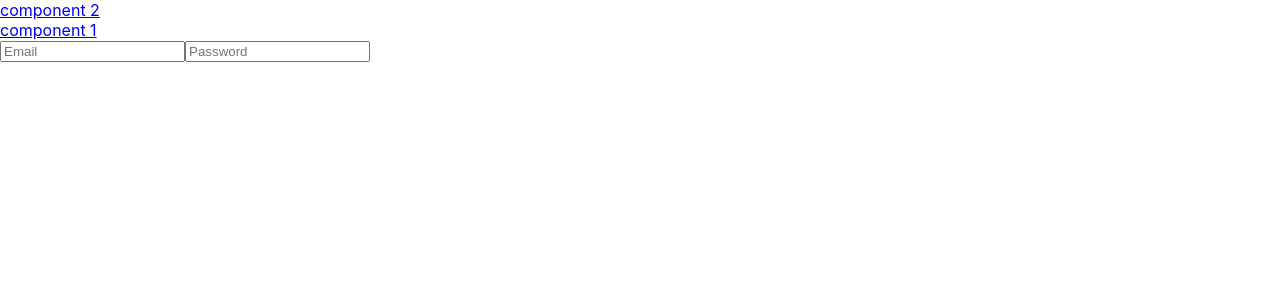
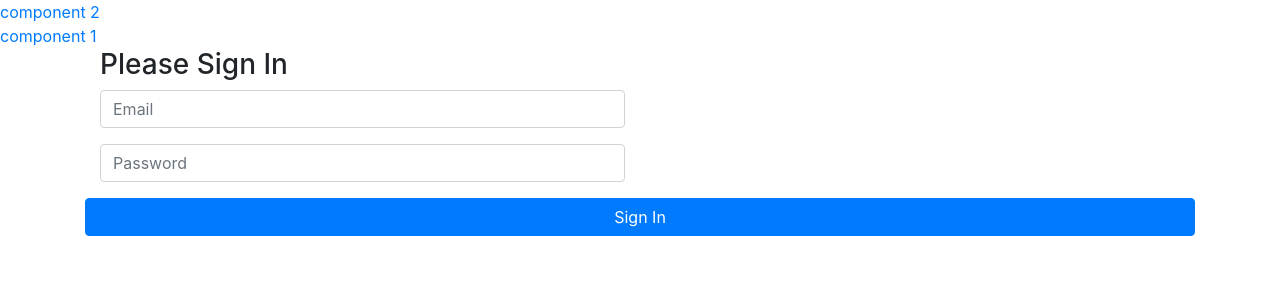
Before and after one commit to RaedShihab/carRental, a React (Create React App) app in the folder my-app/: page /com2 in a window 1280 px wide. Shown: the top 300 px of the page. Built offline with nearby package versions, Linux system fonts and the light colour scheme.

Commit message:
user register done1

```diff
--- a/my-app/public/index.html
+++ b/my-app/public/index.html
@@ -5,9 +5,13 @@
     <link rel="manifest" href="%PUBLIC_URL%/manifest.json" />
 
     <title>React App</title>
+    <link rel="stylesheet" href="https://maxcdn.bootstrapcdn.com/bootstrap/4.0.0/css/bootstrap.min.css" integrity="sha384-Gn5384xqQ1aoWXA+058RXPxPg6fy4IWvTNh0E263XmFcJlSAwiGgFAW/dAiS6JXm" crossorigin="anonymous">
   </head>
   <body>
 
     <div id="root"></div>
+    <script src="https://code.jquery.com/jquery-3.2.1.slim.min.js" integrity="sha384-KJ3o2DKtIkvYIK3UENzmM7KCkRr/rE9/Qpg6aAZGJwFDMVNA/GpGFF93hXpG5KkN" crossorigin="anonymous"></script>
+<script src="https://cdnjs.cloudflare.com/ajax/libs/popper.js/1.12.9/umd/popper.min.js" integrity="sha384-ApNbgh9B+Y1QKtv3Rn7W3mgPxhU9K/ScQsAP7hUibX39j7fakFPskvXusvfa0b4Q" crossorigin="anonymous"></script>
+<script src="https://maxcdn.bootstrapcdn.com/bootstrap/4.0.0/js/bootstrap.min.js" integrity="sha384-JZR6Spejh4U02d8jOt6vLEHfe/JQGiRRSQQxSfFWpi1MquVdAyjUar5+76PVCmYl" crossorigin="anonymous"></script>
   </body>
 </html>
--- a/my-app/routes/userRoute.js
+++ b/my-app/routes/userRoute.js
@@ -56,6 +56,7 @@
  })
 
  router.post('/login', (req, res) => {
+
     Ragister.findOne({
         where: {
             email : req.body.email
@@ -68,13 +69,17 @@
                 expiresIn: 1440
             })
             res.send(token)
+            console.log('success login')
         }
             } else {
                 res.status(400).json({error: "User does not exsist"})
+                console.log('failed login')
             }
         })
         .catch(err => {
             res.status(400).json({error: err})
+
+
         })
 
  })
--- a/my-app/src/component2.js
+++ b/my-app/src/component2.js
@@ -13,13 +13,10 @@
   RegistData(e) {
     e.preventDefault();
     var body = {
-      firstname: this.state.firstname,
-      lastname: this.state.lastname,
-      password: this.state.password,
       email: this.state.email,
-      phonenumber: this.state.phonenumber
+      password: this.state.password
     }
-    fetch('http://localhost:3001/user/add', {
+    fetch('http://localhost:3001/user/login', {
       method: 'POST',
       headers: { "Content-Type": "application/json" },
       body: JSON.stringify(body)
@@ -50,12 +47,29 @@
     render(){
       return (
 
-        <div>
-           <input type='text' value={this.state.email}  placeholder="Email"
+        <div className='container'>
+          <div className='col-md-6'>
+          <h1 className="h3 mb-3font-weight-normal">Please Sign In</h1>
+          <div className='form-group'>
+          <input className='form-control'
+            type='text' value={this.state.email}  placeholder="Email"
             onChange={this.handelChangeemail.bind(this)} />
+          </div>
+          </div>
 
-           <input type='text' value={this.state.password}  placeholder="Password"
+          <div className='col-md-6'>
+        <div className='form-group'>
+        <input className='form-control'
+        type='text' value={this.state.password}  placeholder="Password"
             onChange={this.handelChangepassword.bind(this)} />
+        </div>
+        </div>
+
+
+           <button
+           className='btn btn-g btn-primary btn-block'
+           type='submit' onClick={this.RegistData.bind(this)} >Sign In</button>
+
           </div>
       );
       }
```
